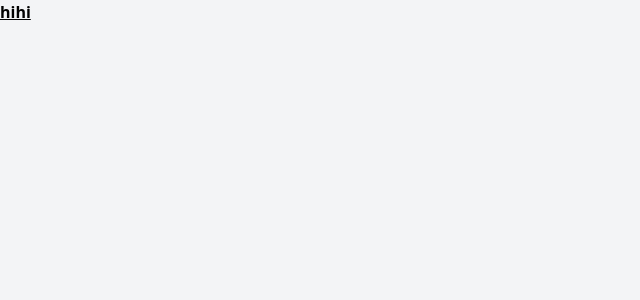
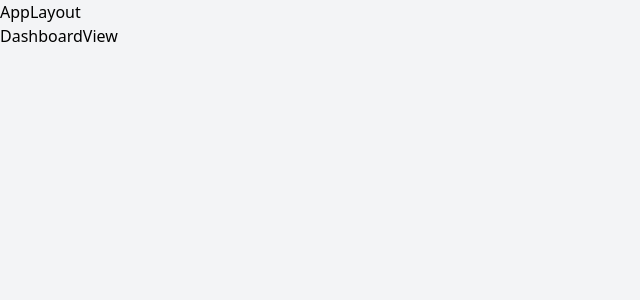
Before and after one commit to DevilRed/uptask_frontend, a React (Vite) app: page / in a window 1280 px wide. Shown: the top 300 px of the page, without its empty margins (0-640 px from the left). Built offline with nearby package versions, Linux system fonts and the light colour scheme.

Commit message:
add router and layout component

```diff
--- a/package.json
+++ b/package.json
@@ -13,6 +13,7 @@
     "@tailwindcss/vite": "^4.1.12",
     "react": "^19.1.1",
     "react-dom": "^19.1.1",
+    "react-router-dom": "^7.8.1",
     "tailwindcss": "^4.1.12"
   },
   "devDependencies": {
--- /dev/null
+++ b/src/layouts/AppLayout.tsx
@@ -0,0 +1,10 @@
+import { Outlet } from "react-router-dom"
+
+export const AppLayout = () => {
+	return (
+		<>
+			AppLayout
+			<Outlet />
+		</>
+	)
+}
--- a/src/main.tsx
+++ b/src/main.tsx
@@ -1,9 +1,10 @@
 import { StrictMode } from 'react'
 import { createRoot } from 'react-dom/client'
 import './index.css'
+import { Router } from './router'
 
 createRoot(document.getElementById('root')!).render(
   <StrictMode>
-    <h1 className="font-bold underline">hihi</h1>
+    <Router />
   </StrictMode>,
 )
--- /dev/null
+++ b/src/router.tsx
@@ -0,0 +1,15 @@
+import { BrowserRouter, Routes, Route } from "react-router-dom";
+import { AppLayout } from "./layouts/AppLayout";
+import { DashboardView } from "./views/DashboardView";
+
+export function Router() {
+	return (
+		<BrowserRouter>
+			<Routes>
+				<Route element={<AppLayout />}>
+					<Route path="/" element={<DashboardView />} />
+				</Route>
+			</Routes>
+		</BrowserRouter>
+	)
+}
--- /dev/null
+++ b/src/views/DashboardView.tsx
@@ -0,0 +1,6 @@
+
+export const DashboardView = () => {
+	return (
+		<div>DashboardView</div>
+	)
+}
```
Also changed, not shown: 1 other file (tests, documents, lock files or other folders).
